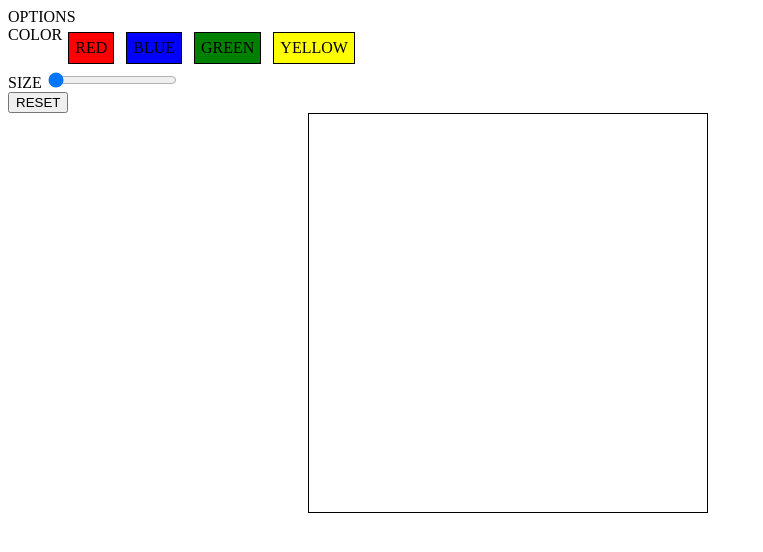
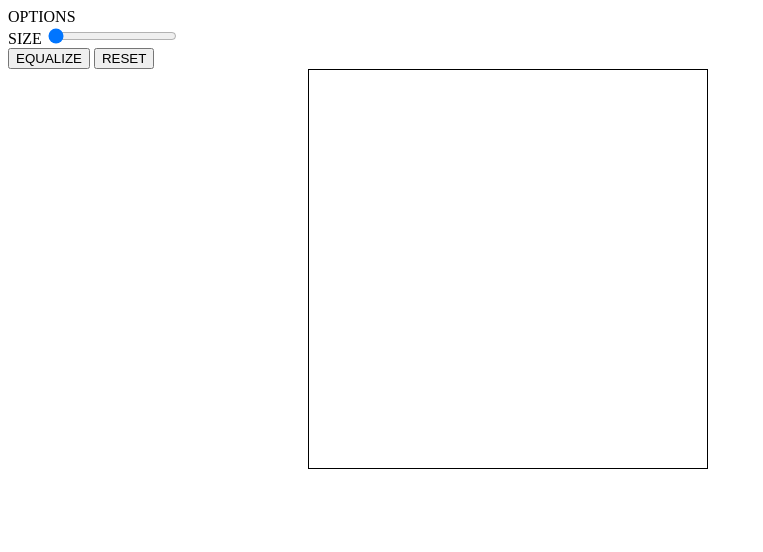
Before and after one commit to ben-martin1/etch-a-sketch, a plain HTML site: page index.html in a window 1280 px wide. Shown: the whole page, without its empty margins (0-763 px from the left). Drawn offline with Linux system fonts and the light colour scheme.

Commit message:
removed the color picking options, changing to an on-hover random color sort of deal

```diff
--- a/index.html
+++ b/index.html
@@ -11,16 +11,11 @@
 <body>
     <div class="options"> OPTIONS
         <div class="optioncomponents">
-            <div class="color">COLOR<p></p>
-                <div class ="red">RED</div>
-                <div class="blue">BLUE</div>
-                <div class="green">GREEN</div>
-                <div class="yellow">YELLOW</div>
-            </div>
             <div class="size">SIZE
                 <input type="range" min="1" max="24" value="1" class="slider" id="sizeSlider">
                 <div id="result"></div>
             </div>
+            <button class="equalize">EQUALIZE</button>
             <button class="reset">RESET</button>
         </div>
     </div>
```
